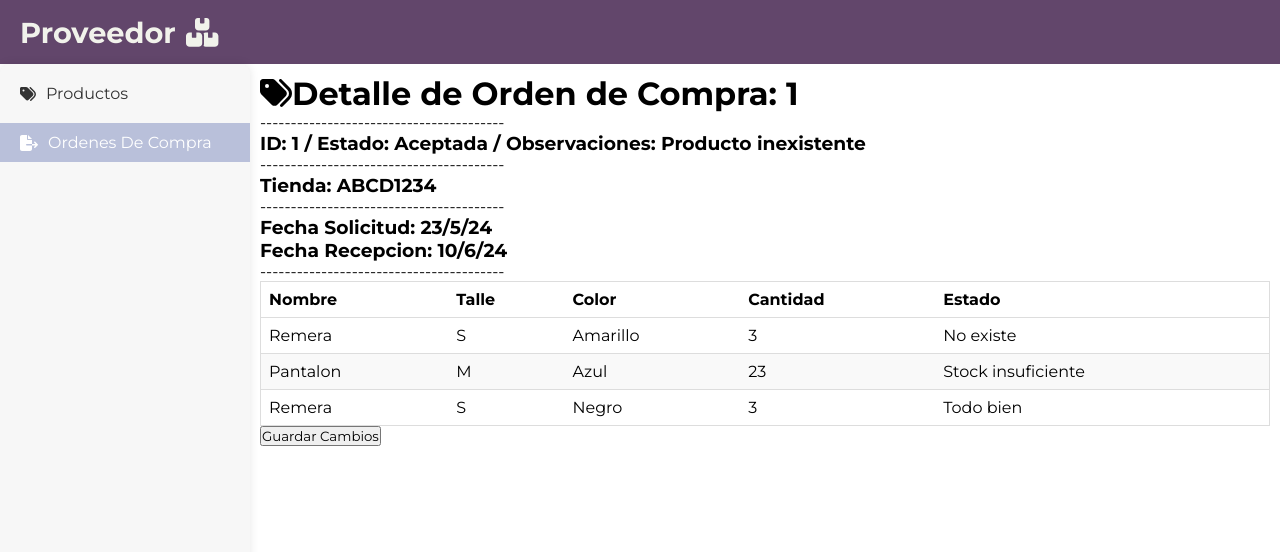
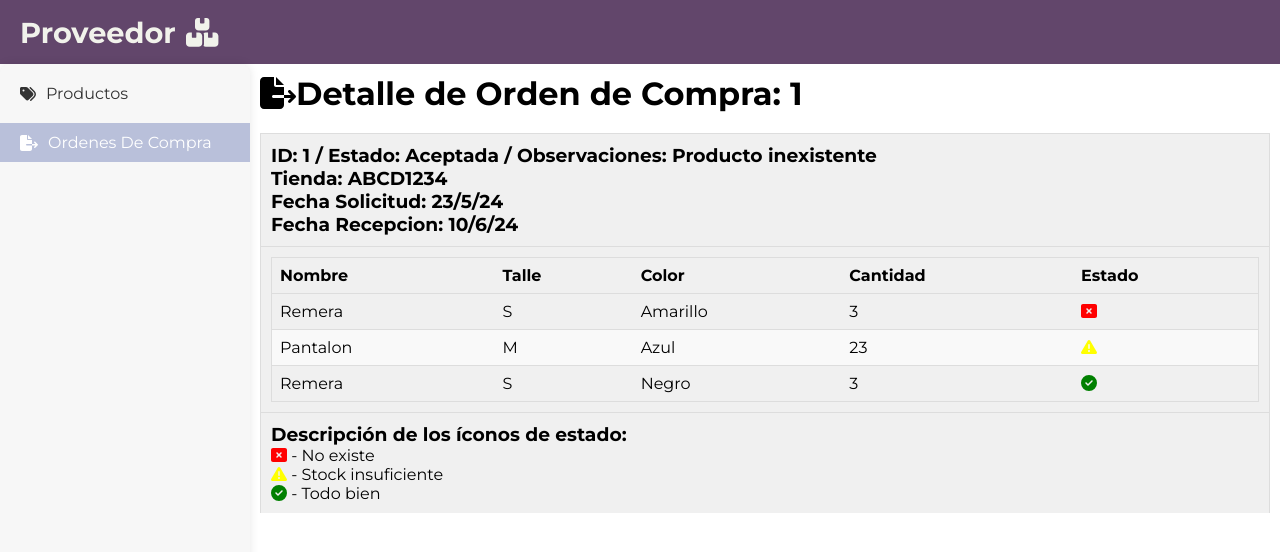
Before and after one commit to GalvanPablo/SistDistribuidos-Grupo15-Proveedor-frontend, a React (Create React App) app: page /ordenes_de_compra/detalle/1 in a window 1280 px wide. Shown: the top 552 px of the page. Built offline with nearby package versions, Linux system fonts and the light colour scheme.

Commit message:
Fix en boton de filtrado y mejora en Detalle Compra

```diff
--- a/src/ui/pages/ordenCompra/OrdenCompra.jsx
+++ b/src/ui/pages/ordenCompra/OrdenCompra.jsx
@@ -57,7 +57,7 @@ const OrdenCompra = () => {
                         <input type="text" name="" id="" placeholder='Fecha Solicitud' onChange={(e) => setFechaSolicitud(e.target.value)} />
                         <input type="text" name="" id="" placeholder='Fecha Recepcion' onChange={(e) => setFechaRecepcion(e.target.value)} />
                         <button>
-                            <FontAwesomeIcon className={styles.nuevo} icon={faFilter} />
+                            <FontAwesomeIcon icon={faFilter} className={styles.icono__filtro}/>
                         </button>
                     </div>
 
--- a/src/ui/pages/ordenCompra/OrdenCompra.module.css
+++ b/src/ui/pages/ordenCompra/OrdenCompra.module.css
@@ -50,7 +50,7 @@
 }
 
 .toolbar__filtro__container button:hover {
-    background-color: #3e8e41;
+    background-color: #3d3246;
 }
 
 .tabla {
@@ -97,3 +97,12 @@
 .icono_detalles:hover {
     color: var(--seconday_color);
 }
+
+.icono__filtro {
+    color: #555;
+    transition: color 0.3s ease;
+}
+
+.icono__filtro:hover, .icono__filtro:focus {
+    color: #d6ceda;
+}
--- a/src/ui/pages/ordenCompra/detalle/DetalleOrdenCompra.jsx
+++ b/src/ui/pages/ordenCompra/detalle/DetalleOrdenCompra.jsx
@@ -5,7 +5,7 @@ import { Navigate } from 'react-router-dom'
 import { useParams } from 'react-router-dom';
 import { TextInput } from '../../../components';
 import { FontAwesomeIcon } from '@fortawesome/react-fontawesome'
-import { faTags, faCheckCircle, faExclamationTriangle, faRectangleTimes, faSkull } from '@fortawesome/free-solid-svg-icons'
+import { faFileExport, faCheckCircle, faExclamationTriangle, faRectangleTimes, faSkull } from '@fortawesome/free-solid-svg-icons'
 
 const DetalleOrdenCompra = () => {
     const detallesVisualizacion = useParams();
@@ -34,7 +34,7 @@ const DetalleOrdenCompra = () => {
         ]);
     }, []);
 
-    const guardarCambios = () => {
+    /*const guardarCambios = () => {
         const ordenCompra = {
             idOrden,
             estado,
@@ -45,7 +45,22 @@ const DetalleOrdenCompra = () => {
             productos
         }
         console.log(ordenCompra);
-    };
+    };*/
+
+    //Mapeo de estados a iconos
+    const getIconForState = (estado) => {
+       switch(estado){
+            case 'No existe':
+            return <FontAwesomeIcon icon={faRectangleTimes} className={styles.tabla__iconoRojo}/>
+            case 'Stock insuficiente':
+            return <FontAwesomeIcon icon={faExclamationTriangle} className={styles.tabla__iconoAmarillo}/>
+            case 'Todo bien':
+            return <FontAwesomeIcon icon={faCheckCircle} className={styles.tabla__iconoVerde}/>
+            default:
+            return <FontAwesomeIcon icon={faSkull}/>
+       }
+
+    }
 
     const Item = ({ producto }) => {
         return(
@@ -54,7 +69,7 @@ const DetalleOrdenCompra = () => {
           <td>{producto.talle}</td>
           <td>{producto.color}</td>
           <td>{producto.cantidad}</td>
-          <td>{producto.estado}</td>
+          <td>{getIconForState(producto.estado)}</td>
         </tr>
 
     )};
@@ -63,24 +78,27 @@ const DetalleOrdenCompra = () => {
     return (
       <>
         <h1>
-           <FontAwesomeIcon icon={faTags } />
+           <FontAwesomeIcon icon={faFileExport} />
                 <span>Detalle de Orden de Compra: </span>
                 <span>{idOrden}</span>
         </h1>
 
        <div>
+            <div className={styles.listado}>
+               <div className={styles.toolbar}>
                    <form action="">
+
                      <div className={styles.info}>
-                    <span>----------------------------------------</span>
                       <h3>ID: {idOrden} / Estado: {estado} / Observaciones: {observaciones}</h3>
-                    <span>----------------------------------------</span>
                       <h3>Tienda: {tienda}</h3>
-                    <span>----------------------------------------</span>
                       <h3>Fecha Solicitud: {fechaSolicitud}</h3>
                       <h3>Fecha Recepcion: {fechaRecepcion}</h3>
-                    <span>----------------------------------------</span>
                      </div>
+
                    </form>
+                </div>
+            </div>
+                <div className={styles.toolbar}>
                    <table className={styles.tabla}>
                       <thead className={styles.tabla_encabezado}>
                         <tr>
@@ -99,11 +117,21 @@ const DetalleOrdenCompra = () => {
                          ))}
                       </tbody>
                    </table>
-                <button className={styles.nuevo} onClick={() => guardarCambios()}>Guardar Cambios</button>
-
+                </div>
+               {/* <button className={styles.nuevo} onClick={() => guardarCambios()}>Guardar Cambios</button>*/}
+               {/*Seccion de leyenda para iconos*/}
+               <div className={styles.toolbar}>
+                 <div className={styles.leyenda}>
+                    <h3>Descripción de los íconos de estado:</h3>
+                      <ul>
+                        <li><FontAwesomeIcon icon={faRectangleTimes} className={styles.tabla__iconoRojo}/> - No existe</li>
+                        <li><FontAwesomeIcon icon={faExclamationTriangle} className={styles.tabla__iconoAmarillo}/> - Stock insuficiente</li>
+                        <li><FontAwesomeIcon icon={faCheckCircle} className={styles.tabla__iconoVerde}/> - Todo bien</li>
+                      </ul>
+                  </div>
+               </div>
         </div>
       </>
-
     )
 }
 
--- a/src/ui/pages/ordenCompra/detalle/DetalleOrdenCompra.module.css
+++ b/src/ui/pages/ordenCompra/detalle/DetalleOrdenCompra.module.css
@@ -97,3 +97,15 @@
 .icono_detalles:hover {
     color: var(--seconday_color);
 }
+
+.tabla__iconoRojo {
+    color:red;
+}
+
+.tabla__iconoAmarillo {
+    color:yellow;
+}
+
+.tabla__iconoVerde {
+    color:green;
+}
```
Lines whose indentation alone changed are shown as unchanged.
